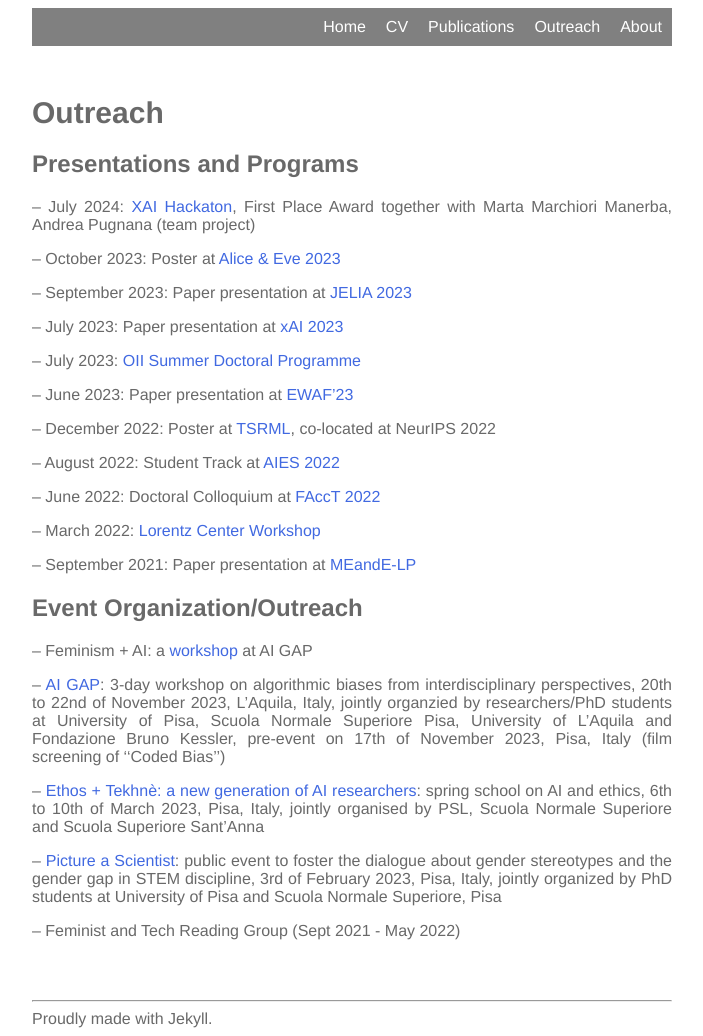
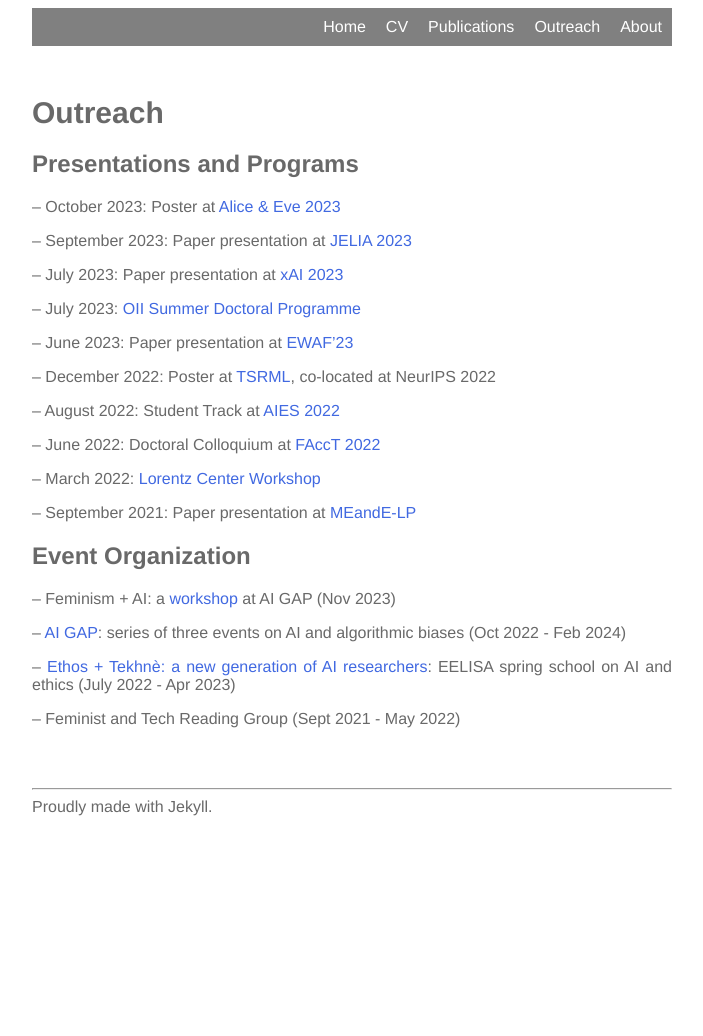
Before and after one commit to lstate/lstate.github.io, a Jekyll site: the page built from _pages/outreach.markdown, in a window 1280 px wide. Shown: the whole page, without its empty margins (288-991 px from the left). Built offline with Jekyll 4.4.1, drawn with Linux system fonts in a browser that asks for light colours; after the commit the page ends 900 px from its top, so only the background shows below that.

Commit message:
Update outreach.markdown
updates

```diff
--- a/_pages/outreach.markdown
+++ b/_pages/outreach.markdown
@@ -11,8 +11,6 @@ Outreach
 </div>
 
 ## Presentations and Programs
-
--- July 2024: [XAI Hackaton](http://xai-hackathon.isti.cnr.it/), First Place Award together with Marta Marchiori Manerba, Andrea Pugnana (team project)
 
 -- October 2023: Poster at [Alice & Eve 2023](https://alice-and-eve.github.io/2023/)
 
@@ -34,14 +32,12 @@ Outreach
 
 -- September 2021: Paper presentation at [MEandE-LP](https://sites.google.com/view/meande2021)
 
-## Event Organization/Outreach
+## Event Organization
 
--- Feminism + AI: a [workshop](https://aigap.di.unipi.it/event/feminism-ai-a-workshop-by-laura-state/) at AI GAP
+-- Feminism + AI: a [workshop](https://aigap.di.unipi.it/event/feminism-ai-a-workshop-by-laura-state/) at AI GAP (Nov 2023)
 
--- [AI GAP](http://aigap.di.unipi.it/): 3-day workshop on algorithmic biases from interdisciplinary perspectives, 20th to 22nd of November 2023, L'Aquila, Italy, jointly organzied by researchers/PhD students at University of Pisa, Scuola Normale Superiore Pisa, University of L'Aquila and Fondazione Bruno Kessler, pre-event on 17th of November 2023, Pisa, Italy (film screening of ''Coded Bias'')
+-- [AI GAP](http://aigap.di.unipi.it/): series of three events on AI and algorithmic biases (Oct 2022 - Feb 2024)
 
--- [Ethos + Tekhnè: a new generation of AI researchers](https://community.eelisa.eu/activities/ethos-tekhne-a-new-generation-of-ai-researchers/): spring school on AI and ethics, 6th to 10th of March 2023, Pisa, Italy, jointly organised by PSL, Scuola Normale Superiore and Scuola Superiore Sant’Anna
-
--- [Picture a Scientist](https://aigap.it/): public event to foster the dialogue about gender stereotypes and the gender gap in STEM discipline, 3rd of February 2023, Pisa, Italy, jointly organized by PhD students at University of Pisa and Scuola Normale Superiore, Pisa
+-- [Ethos + Tekhnè: a new generation of AI researchers](https://community.eelisa.eu/activities/ethos-tekhne-a-new-generation-of-ai-researchers/): EELISA spring school on AI and ethics (July 2022 - Apr 2023)
 
 -- Feminist and Tech Reading Group (Sept 2021 - May 2022)
```
